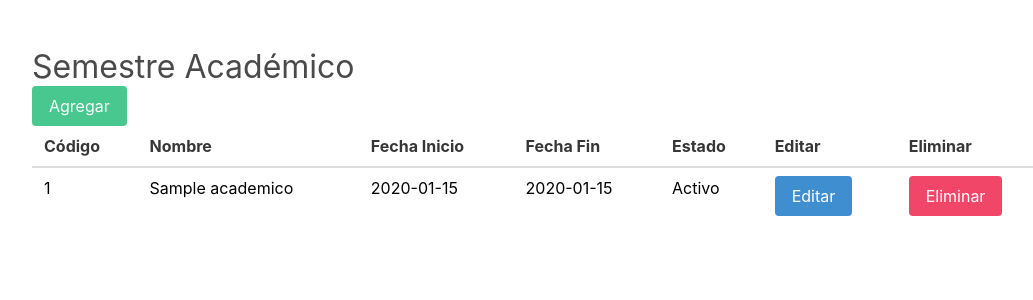
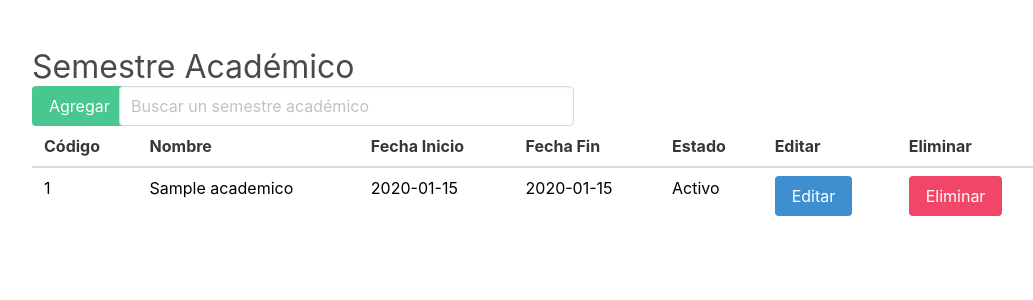
Before and after one commit to AngelAld/proyecto_calidad, a Flask app: page / in a window 1280 px wide. Shown: the part 68-368 px from the top of the page, without its empty margins (98-1131 px from the left). Run offline with Flask 3, Linux system fonts and the light colour scheme; tables that the repository leaves empty hold one stand-in row (values such as "Sample post"); some libraries are stand-ins or nearby versions.

Commit message:
Añadido cuadro de busqueda

```diff
--- a/main.py
+++ b/main.py
@@ -33,6 +33,14 @@ def semestres():
     semestres = c_semestres.getAll()
     return render_template('semestre/semestres.html', semestres=semestres)
 
+
+def buscar_semestre(p_nombre, p_semestre):
+    resultados = []
+    for semestre in semestres:
+        if p_nombre.lower() in semestre[1].lower():
+            resultados.append(semestre)
+    return resultados
+
 @app.route("/eliminar_semestre", methods=["POST"])
 def eliminar_semestre():
 
@@ -49,7 +57,6 @@ def editar_semestre(id):
     # Obtener el semestre por ID
     semestre = c_semestres.getById(id)
     return render_template('semestre/frm_editar_semestre.html', semestre=semestre)
-
 
 @app.route("/actualizar_semestre", methods=["POST"])
 def actualizar_semestre():
--- a/templates/maestra.html
+++ b/templates/maestra.html
@@ -13,6 +13,7 @@
         integrity="sha384-KK94CHFLLe+nY2dmCWGMq91rCGa5gtU4mk92HdvYe+M/SXH301p5ILy+dN9+nJOZ" crossorigin="anonymous">
 
         <link rel="stylesheet" href="https://cdn.jsdelivr.net/npm/bulma@0.9.2/css/bulma.css">
+
         <script src="https://cdn.jsdelivr.net/npm/sweetalert2@11"></script>
 </head>
 
@@ -60,7 +61,7 @@
 
     <div class="container-md"> {%block contenido %} {% endblock %} </div>
 
-
+    {% block scripts %} {% endblock%}
 </body>
 
 {% include "Assets/sweet_alerts.html" %}
--- a/templates/semestre/semestres.html
+++ b/templates/semestre/semestres.html
@@ -4,9 +4,19 @@
 <section class="section">
     <div class="columns">
         <div class="column">
-            <h3 class="is-size-3">Semestre Académico</h3>
-            <a href="{{url_for('formulario_agregar_semestre')}}" class="button is-success">Agregar</a>
-                <table class="table">
+          <h3 class="is-size-3">Semestre Académico</h3>
+          <div class="row">
+            <div class="col-md-1">
+                          <a href="{{url_for('formulario_agregar_semestre')}}" class="button is-success">Agregar</a>
+            </div>
+            <div class="col">
+              <input type="text" id="busqueda" placeholder="Buscar un semestre académico" onkeyup="buscar_semestre()" class="input">
+            </div>
+            <div class="col">
+
+            </div>
+          </div>
+          <table class="table">
                     <thead>
                         <tr>
                             <th class="d-none d-sm-table-cell">Código</th>
@@ -18,7 +28,7 @@
                             <th>Eliminar</th>
                         </tr>
                     </thead>
-                    <tbody>
+                    <tbody id="tabla">
                         {% for semestre in semestres %}
                         <tr>
                             <td class="d-none d-sm-table-cell">{{semestre[0]}}</td>
@@ -50,3 +60,7 @@
     </div>
 </section>
 {% endblock%}
+
+{% block scripts %}
+<script src="{{ url_for('static', filename='js/busqueda.js') }}"></script>
+{% endblock%}
```
